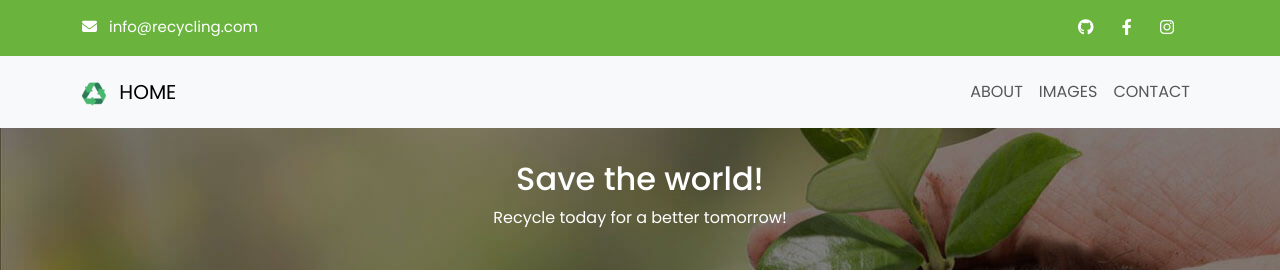
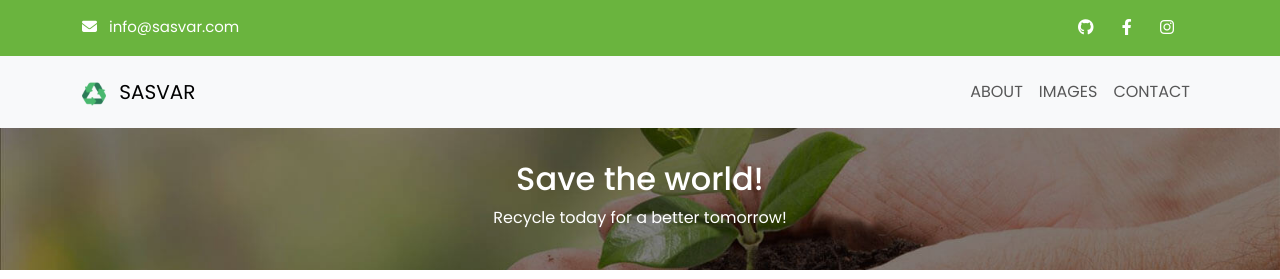
Before and after one commit to danielgara/sasvar, a Django app: page / in a window 1280 px wide; the page is wider, and only the part inside the window is pictured. Shown: the top 279 px of that part. Run offline with Django 4.2, Linux system fonts and the light colour scheme; some libraries are stand-ins or nearby versions.

Commit message:
imp: change to sasvar

```diff
--- a/recycling/static/css/style.css
+++ b/recycling/static/css/style.css
@@ -47,6 +47,7 @@ body {
 
 .bg-index{
     background: url("/static/images/slide-1.jpg") no-repeat fixed;
+    background-size: 100% auto;
 }
 
 .grid-index{
--- a/recycling/templates/base.html
+++ b/recycling/templates/base.html
@@ -2,7 +2,7 @@
 <html>
   {% load static %}
   <head>
-    <title>Recycling App</title>
+    <title>SASVAR App</title>
     <link href="https://cdn.jsdelivr.net/npm/bootstrap@5.3.2/dist/css/bootstrap.min.css" rel="stylesheet" crossorigin="anonymous">
     <link rel="stylesheet" type="text/css" href="{% static 'css/style.css' %}">
     <link rel="stylesheet" href="https://cdnjs.cloudflare.com/ajax/libs/font-awesome/6.1.1/css/all.min.css">
@@ -16,7 +16,7 @@
     <section class="p-3 rc-header-top">
       <div class="container d-flex justify-content-between">
         <div class="me-5 rc-header-top-contact text-white">
-            <span><i class="fas fa-envelope me-2"></i> info@recycling.com</span>
+            <span><i class="fas fa-envelope me-2"></i> info@sasvar.com</span>
         </div>
         <div>
             <i class="fab fa-github me-4 text-white"></i>
@@ -32,7 +32,7 @@
       <div class="container">
         <a class="navbar-brand" href="{% url 'home.index' %}">
           <img src="{% static 'images/logo.png' %}" alt="logo" width="24" height="24" class="me-2" />
-          HOME
+          SASVAR
         </a>
         <button class="navbar-toggler" type="button" data-bs-toggle="collapse" data-bs-target="#navbarNavAltMarkup"
           aria-controls="navbarNavAltMarkup" aria-expanded="false" aria-label="Toggle navigation">
@@ -75,7 +75,7 @@
             <b>CONTACT</b>
             <hr />
             <p class="font-13 rc-footer-font"><i class="fas fa-home me-2"></i> Medellín, Antioquia, CO</p>
-            <p class="font-13 rc-footer-font"><i class="fas fa-envelope me-2"></i> info@recycling.com</p>
+            <p class="font-13 rc-footer-font"><i class="fas fa-envelope me-2"></i> info@sasvar.com</p>
             <p class="font-13 rc-footer-font"><i class="fas fa-phone me-2"></i> +57 (604) 2619500</p>
           </div>
         </div>
```
